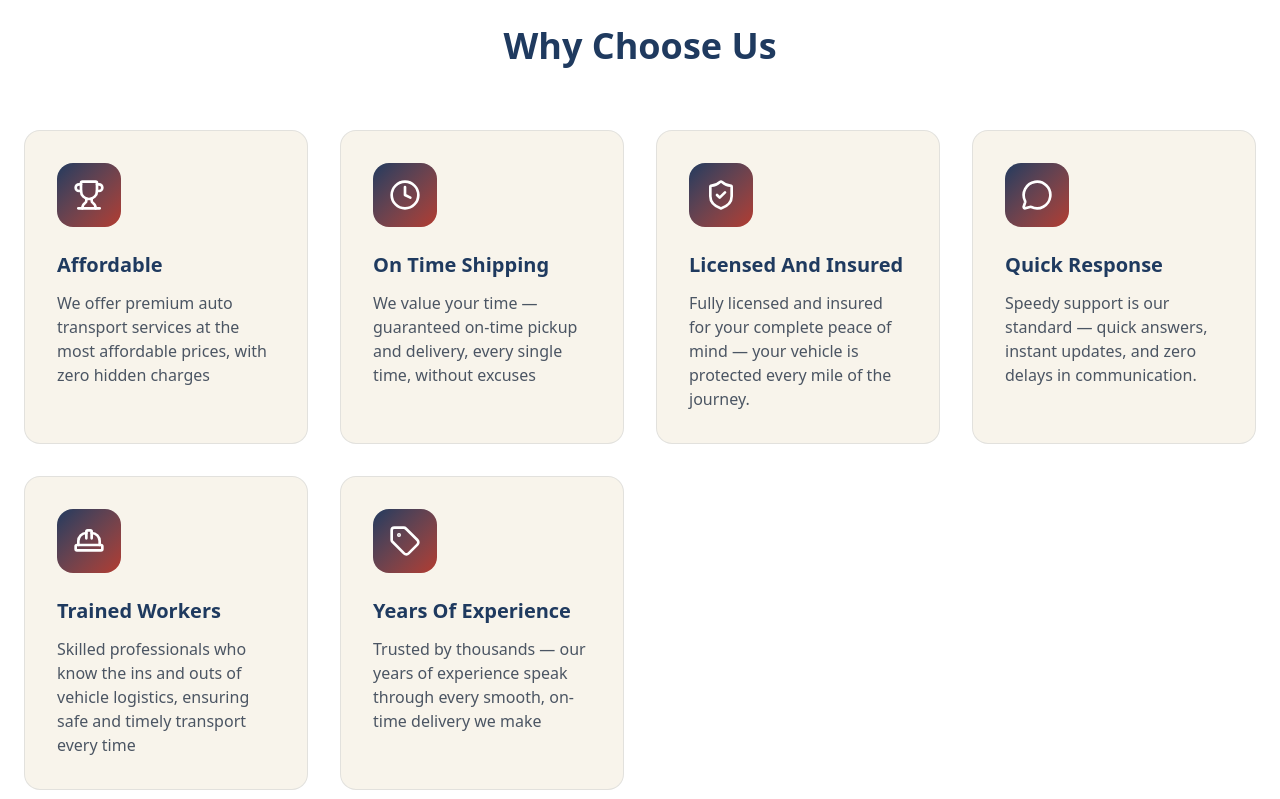
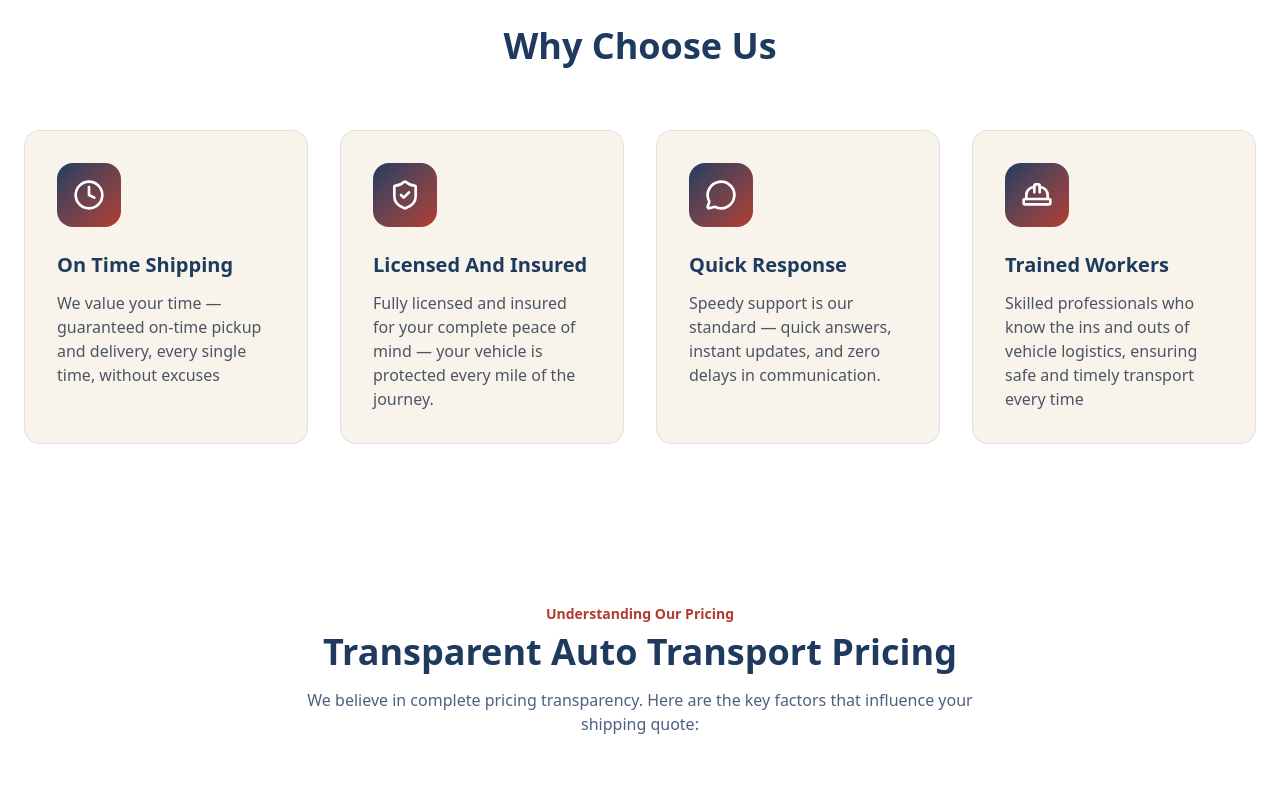
Before and after one commit to officialsanju2004/NorthstarAutologistics, a React (Vite) app in the folder client/: page / in a window 1280 px wide. Shown: the part 4660-5459 px from the top of the page. Built offline with nearby package versions, Linux system fonts and the light colour scheme.

Commit message:
Update NorthStarSite.jsx

```diff
--- a/client/src/NorthStarSite.jsx
+++ b/client/src/NorthStarSite.jsx
@@ -853,12 +853,7 @@ Let’s get your vehicle moving — the right way.      </p>
 
           <div className="grid md:grid-cols-2 lg:grid-cols-4 gap-8">
         {[
-            {
-              title: "Affordable",
-               icon:<Trophy className="w-8 h-8" />,
-              desc:
-                "We offer premium auto transport services at the most affordable prices, with zero hidden charges",
-            },
+
             {
               title: "On Time Shipping",
                icon:<Clock className="w-8 h-8" />,
@@ -883,12 +878,7 @@ Let’s get your vehicle moving — the right way.      </p>
               desc:
                 "Skilled professionals who know the ins and outs of vehicle logistics, ensuring safe and timely transport every time",
             },
-            {
-              title: "Years Of Experience",
-               icon:<Tag className="w-8 h-8" />,
-              desc:
-                "Trusted by thousands — our years of experience speak through every smooth, on-time delivery we make",
-            },
+
           ].map((item, index) => (
               <div
                 key={index}
```
